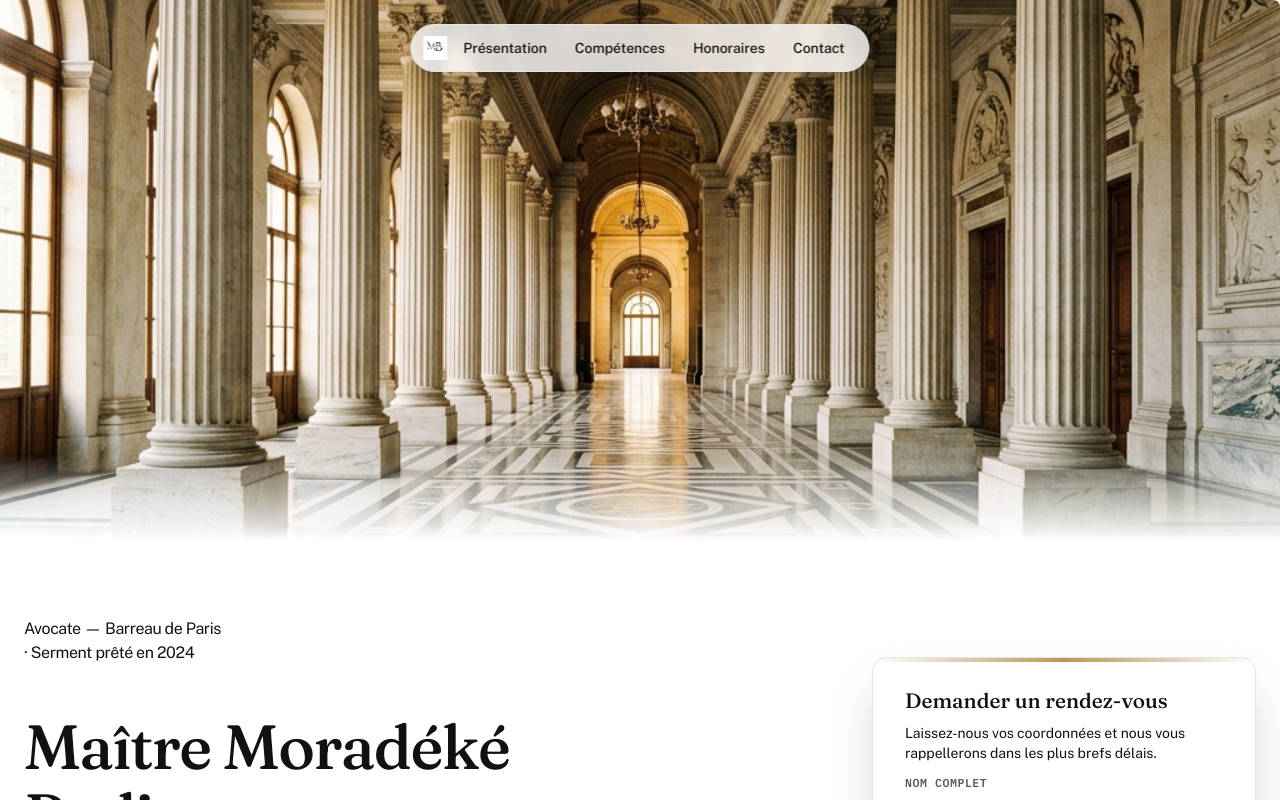
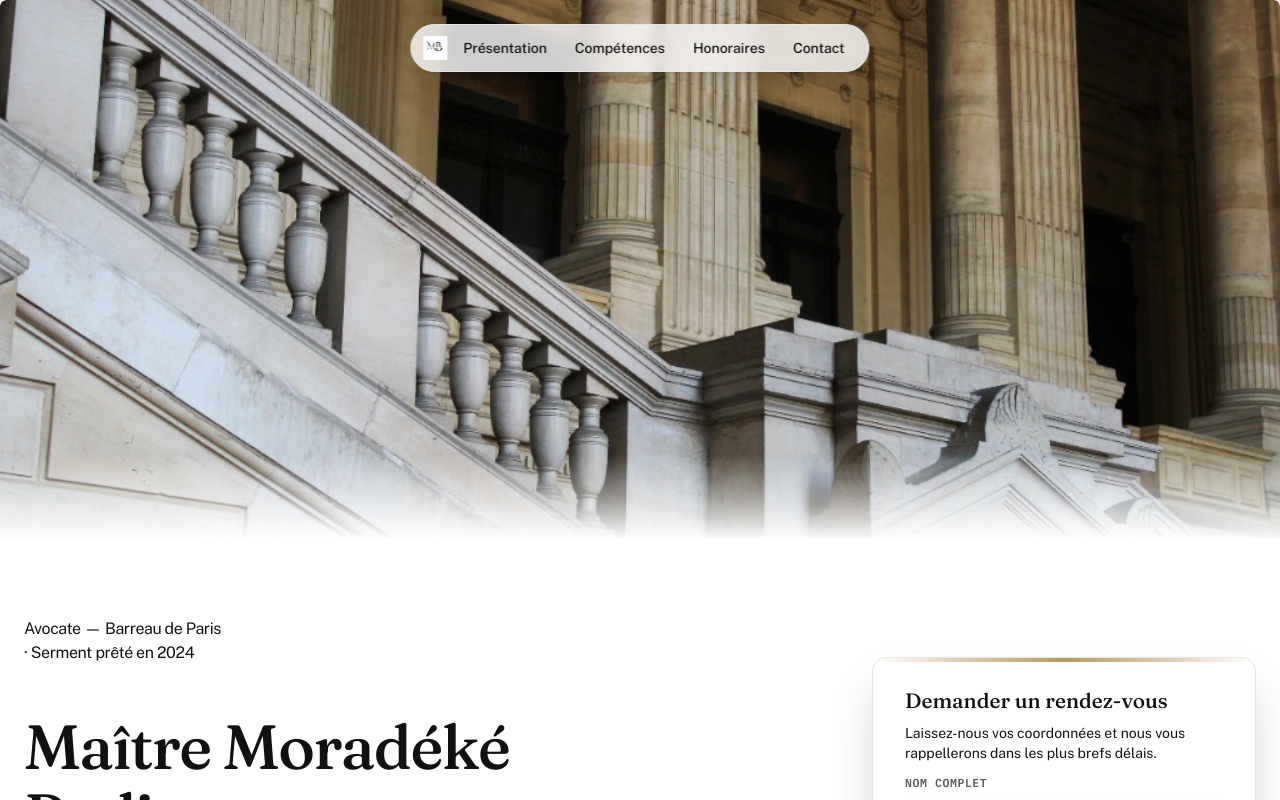
Before and after one commit to AGONGBONONTobi/ices_ai_platform, a React (Vite) app in the folder react-app/: page / in a window 1280 px wide. Shown: the top 800 px of the page. Built offline with nearby package versions, Linux system fonts and the light colour scheme.

Commit message:
style: replace hero image with new stairs photo

```diff
--- a/react-app/src/components/Hero.jsx
+++ b/react-app/src/components/Hero.jsx
@@ -9,7 +9,7 @@ export default function Hero({ sectionRef }) {
         tagline="Avocate — Barreau de Paris · Serment prêté en 2024"
         title="Maître Moradéké Badirou"
         description="Consciencieuse, à l'écoute et réactive, Maître Badirou défend vos intérêts avec rigueur et engagement."
-        landscapeImage="/assets/img/hero-colonnade.jpg"
+        landscapeImage="/assets/img/hero-stairs.jpg"
         landscapeAlt=""
         primaryCTA={{ ctaEnabled: true, text: "Prendre rendez-vous", link: "#contact", variant: "default" }}
         secondaryCTA={{
```
Also changed, not shown: react-app/public/assets/img/hero-stairs.jpg (added).
